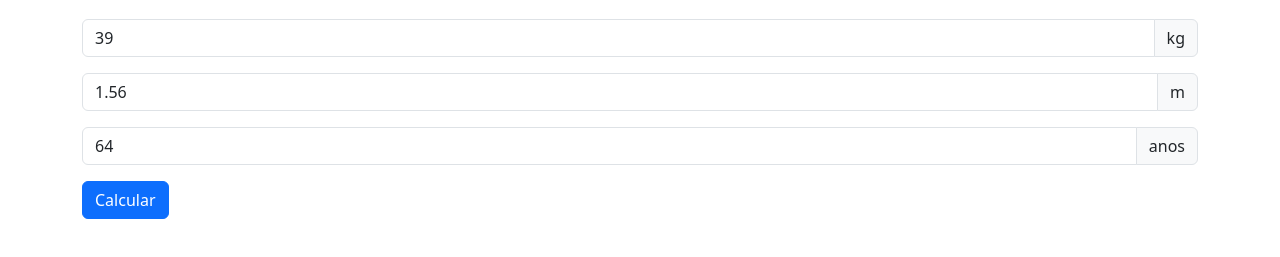
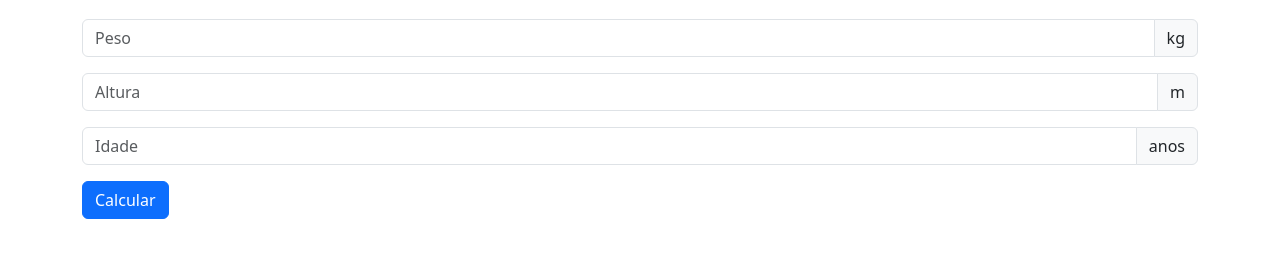
Before and after one commit to mikejobrn/calculadora-dietetica-homologacao, a plain HTML site: page index.html in a window 1280 px wide. Shown: the part 77-334 px from the top of the page. Drawn offline with nearby package versions, Linux system fonts and the light colour scheme.

Commit message:
Remove valores iniciais

```diff
--- a/index.html
+++ b/index.html
@@ -22,7 +22,6 @@
             type="number"
             class="form-control"
             placeholder="Peso"
-            value="39"
           />
           <span class="input-group-text">kg</span>
         </div>
@@ -32,7 +31,6 @@
             type="number"
             class="form-control"
             placeholder="Altura"
-            value="1.56"
           />
           <span class="input-group-text">m</span>
         </div>
@@ -42,7 +40,6 @@
             type="number"
             class="form-control"
             placeholder="Idade"
-            value="64"
           />
           <span class="input-group-text">anos</span>
         </div>
```
